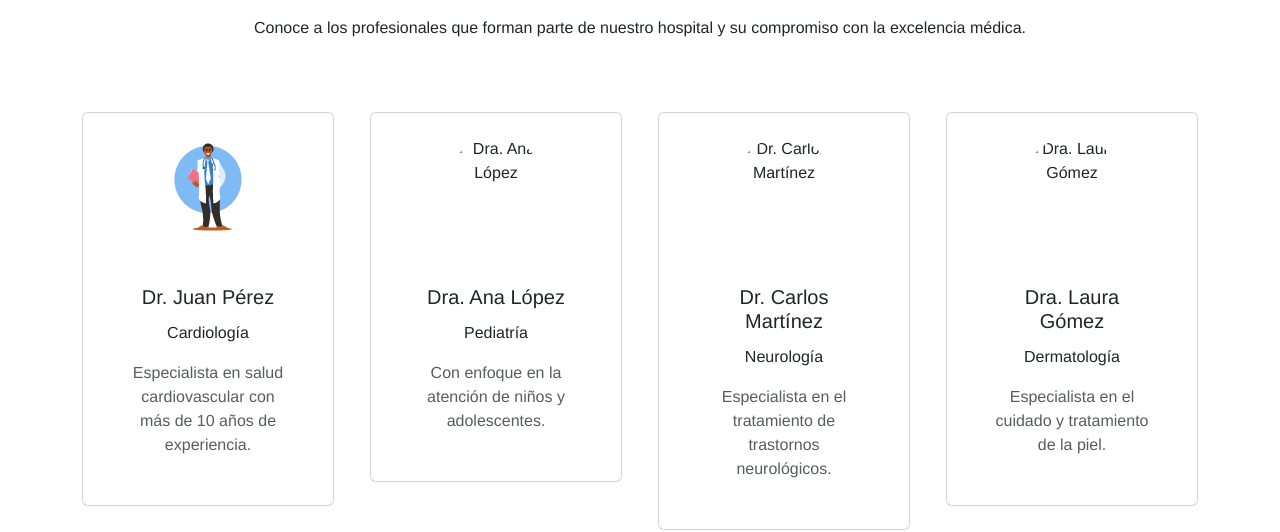
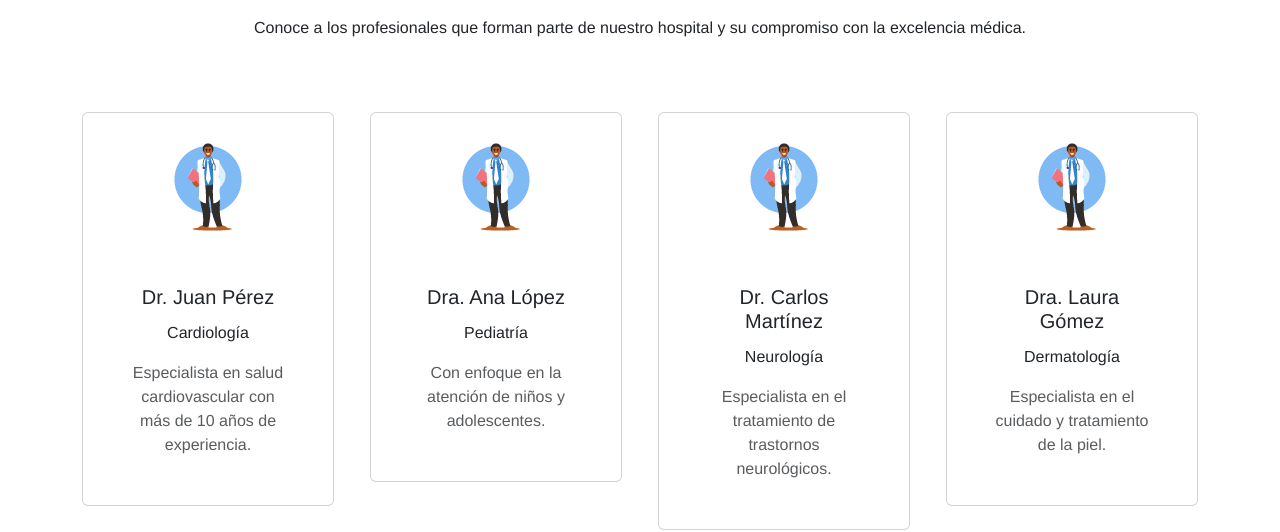
Before and after one commit to janroge/hospital, a website: page equipo-medico.html in a window 1280 px wide. Shown: the part 306-838 px from the top of the page. Drawn offline with Linux system fonts and the light colour scheme.

Commit message:
Corrección error imagenes Equipo médico en equipo-medico.html

```diff
--- a/equipo-medico.html
+++ b/equipo-medico.html
@@ -39,7 +39,7 @@
             </div>
             <div class="col-md-3">
                 <div class="card text-center p-3">
-                    <img src="assets/img/doctor2.png" alt="Dra. Ana López" class="card-img-top rounded-circle mb-3" style="width: 100px; height: 100px; object-fit: cover; margin: 0 auto;">
+                    <img src="assets/img/doctor1.png" alt="Dra. Ana López" class="card-img-top rounded-circle mb-3" style="width: 100px; height: 100px; object-fit: cover; margin: 0 auto;">
                     <div class="card-body">
                         <h5 class="card-title">Dra. Ana López</h5>
                         <p class="card-text">Pediatría</p>
@@ -49,7 +49,7 @@
             </div>
             <div class="col-md-3">
                 <div class="card text-center p-3">
-                    <img src="assets/img/doctor3.png" alt="Dr. Carlos Martínez" class="card-img-top rounded-circle mb-3" style="width: 100px; height: 100px; object-fit: cover; margin: 0 auto;">
+                    <img src="assets/img/doctor1.png" alt="Dr. Carlos Martínez" class="card-img-top rounded-circle mb-3" style="width: 100px; height: 100px; object-fit: cover; margin: 0 auto;">
                     <div class="card-body">
                         <h5 class="card-title">Dr. Carlos Martínez</h5>
                         <p class="card-text">Neurología</p>
@@ -59,7 +59,7 @@
             </div>
             <div class="col-md-3">
                 <div class="card text-center p-3">
-                    <img src="assets/img/doctor4.png" alt="Dra. Laura Gómez" class="card-img-top rounded-circle mb-3" style="width: 100px; height: 100px; object-fit: cover; margin: 0 auto;">
+                    <img src="assets/img/doctor1.png" alt="Dra. Laura Gómez" class="card-img-top rounded-circle mb-3" style="width: 100px; height: 100px; object-fit: cover; margin: 0 auto;">
                     <div class="card-body">
                         <h5 class="card-title">Dra. Laura Gómez</h5>
                         <p class="card-text">Dermatología</p>
```
